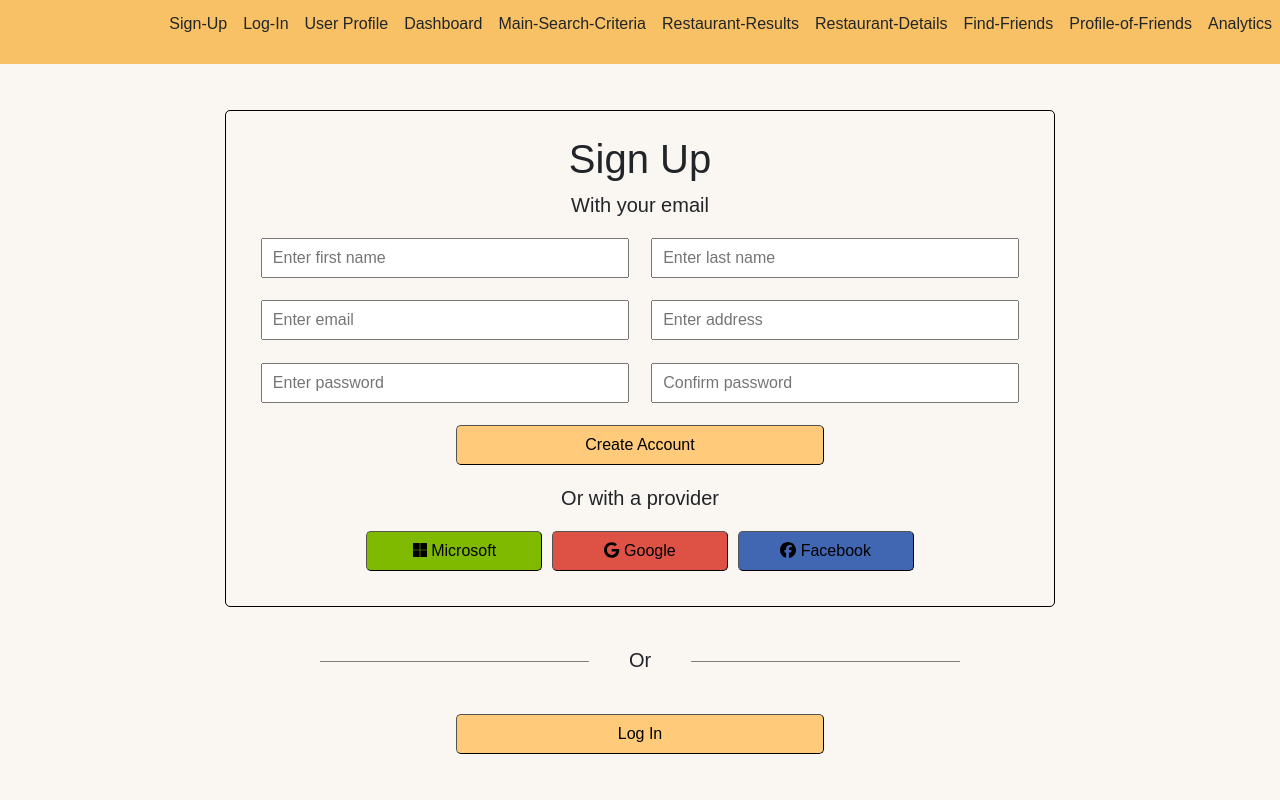
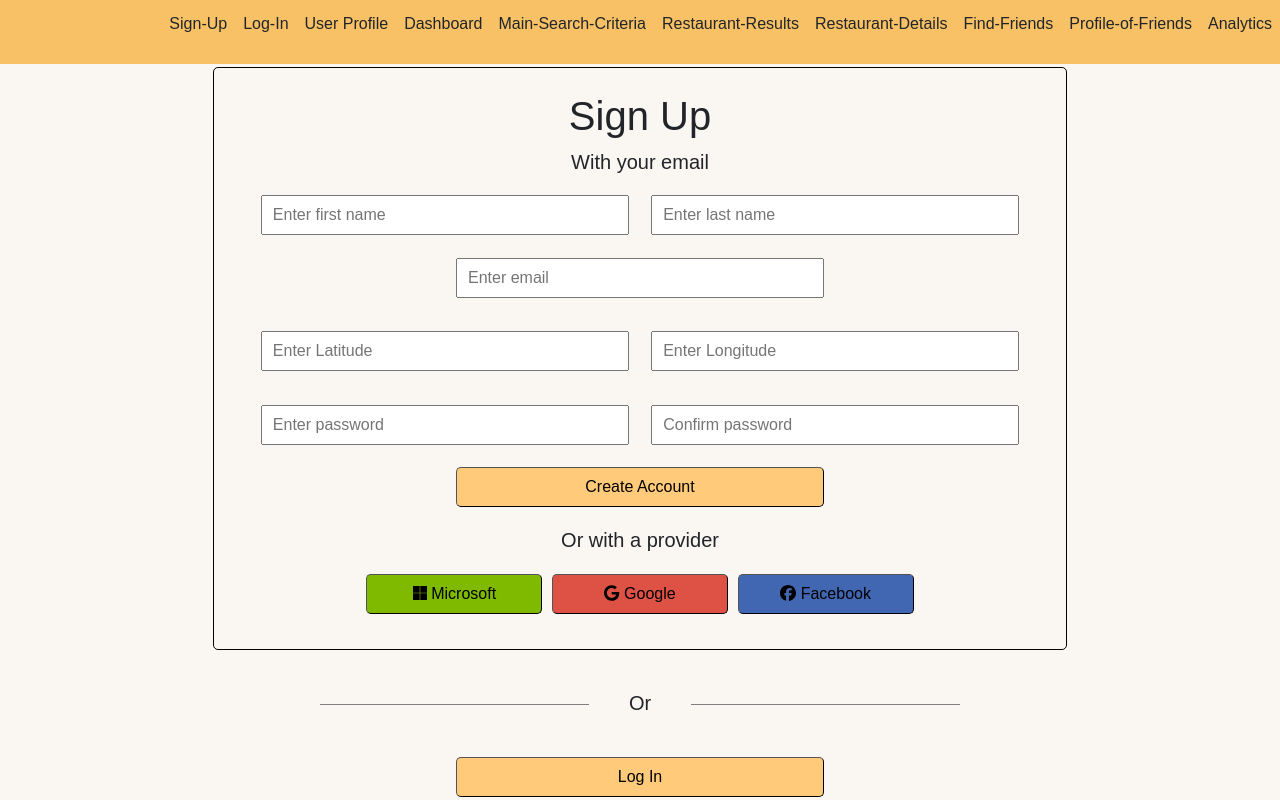
Before and after one commit to jinhohl2/Novus-J-Mate-Restaurant, a React (Create React App) app: page /sign-up in a window 1280 px wide. Built offline with nearby package versions, Linux system fonts and the light colour scheme; no server answers.

Commit message:
sign in page inputs latlng

```diff
--- a/src/Front-End/pages/02_sign_up.tsx
+++ b/src/Front-End/pages/02_sign_up.tsx
@@ -15,7 +15,8 @@ import { FirebaseError } from 'firebase/app';
 
 function SignUpView() {
     const [email, setEmail] = useState<string>("");
-    const [address, setAddress] = useState<string>("");
+    const [lng, setLng] = useState<string>("");
+    const [lat, setLat] = useState<string>("");
     const [firstName, setFirstName] = useState<string>("");
     const [lastName, setLastName] = useState<string>("");
     const [password, setPassword] = useState<string>("");
@@ -42,8 +43,12 @@ function SignUpView() {
                 setEmail(value);
                 break;
             }
-            case "address": {
-                setAddress(value);
+            case "Latitude": {
+                setLat(value);
+                break;
+            }
+            case "Longitude": {
+                setLng(value);
                 break;
             }
             case "password": {
@@ -57,17 +62,20 @@ function SignUpView() {
         }
     }
 
+
     function trySignUp(event: React.SyntheticEvent) {
         event.preventDefault();
         if (password !== confirmPassword) {
             return setError("Passwords do not match")
         }
 
+        var latitude = Number(lat)
+        var longitude = Number(lng)
         axios.post("http://localhost:4001/api/users", {
             "email": email,
             "Fname": firstName,
             "Lname": lastName,
-            "address": [123, 123],
+            "address": [latitude, longitude],
             "placesVisited": [],
             "reviews": []
         })
@@ -146,8 +154,12 @@ function SignUpView() {
                                     <div>
                                         <input type="text" name="email" onChange={handleInputChange}
                                             value={email} placeholder="Enter email" />
-                                        <input type="text" name="address" onChange={handleInputChange}
-                                            value={address} placeholder="Enter address" />
+                                        <div className = "LatLng-container">
+                                            <input type="text" name="Latitude" onChange={handleInputChange}
+                                                value={lat} placeholder="Enter Latitude" />
+                                            <input type="text" name="Longitude" onChange={handleInputChange}
+                                                value={lng} placeholder="Enter Longitude" />
+                                        </div>
                                     </div>
                                     <div id="password-row">
                                         <input type="password" name="password" onChange={handleInputChange}
--- a/src/Front-End/scss/App.scss
+++ b/src/Front-End/scss/App.scss
@@ -372,6 +372,16 @@ body {
             height: 2.5em;
             width: 23em;
             background-color: $main_button_color;
+        }
+
+        .LatLng-container {
+            display:flex;
+            margin-top: 0.7em;
+            margin-bottom: 0.7em;
+            margin-left: 0.7em;
+            margin-right: 0.7em;
+            min-height: 2.5em;
+            min-width: 23em;
         }
     }
 
```
